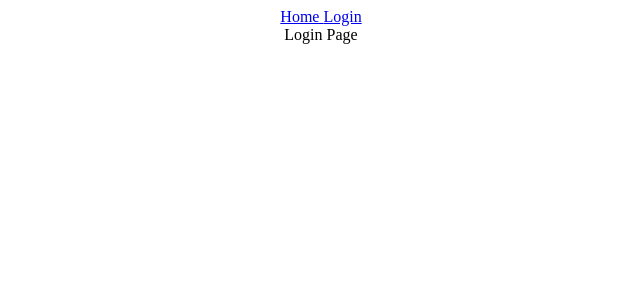
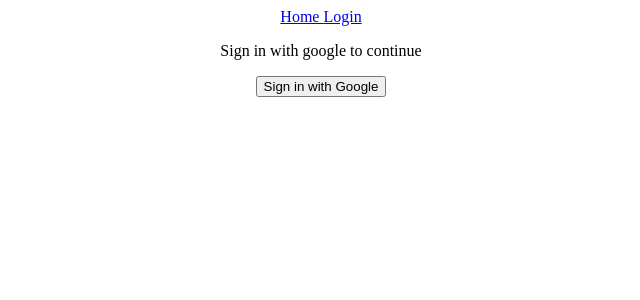
Before and after one commit to tonycarballeira/react_social_app, a React (Create React App) app: page /login in a window 1280 px wide. Shown: the top 300 px of the page, without its empty margins (319-959 px from the left). Built offline with nearby package versions, Linux system fonts and the light colour scheme; no server answers.

Commit message:
added google user auth

```diff
--- a/src/pages/login.tsx
+++ b/src/pages/login.tsx
@@ -1,3 +1,20 @@
+import { auth, provider } from "../config/firebase";
+import { signInWithPopup } from "firebase/auth";
+import { useNavigate } from "react-router-dom";
+
 export const Login = () => {
-    return <div> Login Page </div>;
+    const navigate = useNavigate();
+
+    const signInWithGoogle = async () => {
+        const result = await signInWithPopup(auth, provider);
+        console.log(result);
+        navigate('/');
+    }
+
+    return (
+        <div>
+            <p> Sign in with google to continue</p>
+            <button onClick={signInWithGoogle}> Sign in with Google </button>
+        </div>
+    )
 }
```
